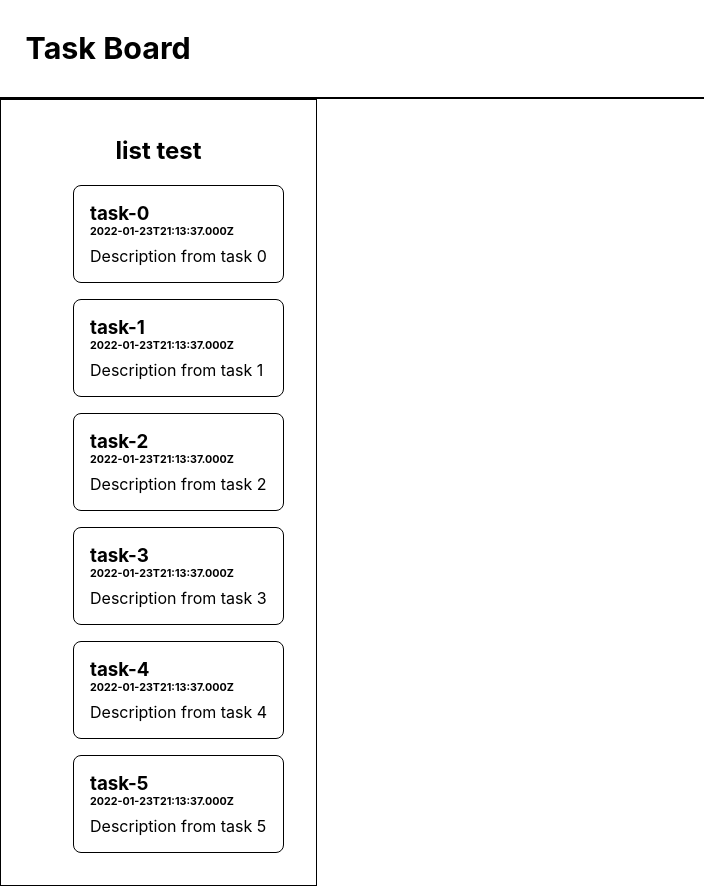
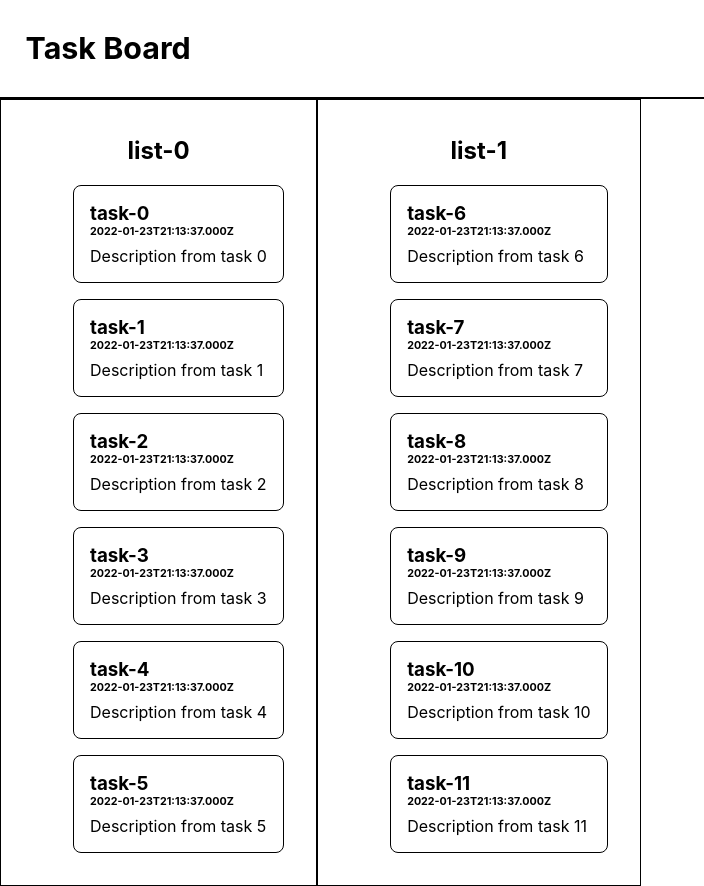
Before and after one commit to jp-1990/task-board, a React (Create React App) app: page / in a window 1280 px wide. Shown: the whole page, without its empty margins (0-704 px from the left). Built offline with nearby package versions, Linux system fonts and the light colour scheme.

Commit message:
[create/update] refactored task moving logic to use redux

```diff
--- a/src/App.tsx
+++ b/src/App.tsx
@@ -1,5 +1,9 @@
-import React, { useState } from "react";
+import React, { useEffect, useState } from "react";
 import { DragDropContext, DropResult } from "react-beautiful-dnd";
+
+import { useSelector, useDispatch } from "./app/hooks";
+import { addList, moveTasks, removeList } from "./components/list/listSlice";
+
 import { List, Task } from "./components";
 import { TaskType } from "./types";
 import "./App.css";
@@ -9,24 +13,28 @@ const tasks = Array.from(Array(6)).map((el, i) => {
     id: `${i}`,
     name: `task-${i}`,
     description: `Description from task ${i}`,
-    deadline: new Date(Date.now()),
+    deadline: new Date(Date.now()).toISOString(),
   };
 });
-// const tasks2 = Array.from(Array(6)).map((el, i) => {
-//   return {
-//     id: `${i + 6}`,
-//     name: `task-${i + 6}`,
-//     description: `Description from task ${i + 6}`,
-//     deadline: new Date(Date.now()),
-//   };
-// });
+const tasks2 = Array.from(Array(6)).map((el, i) => {
+  return {
+    id: `${i + 6}`,
+    name: `task-${i + 6}`,
+    description: `Description from task ${i + 6}`,
+    deadline: new Date(Date.now()).toISOString(),
+  };
+});
 
 function App() {
-  // const [list, setList] = useState<Record<string, TaskType[]>>({
-  //   list0: tasks,
-  //   list1: tasks2,
-  // });
-  const [list, setList] = useState<TaskType[]>(tasks);
+  const lists = useSelector((state) => state.lists.value);
+  const dispatch = useDispatch();
+
+  useEffect(() => {
+    if (!lists.length) {
+      dispatch(addList({ id: "0", name: "list-0", tasks }));
+      dispatch(addList({ id: "1", name: "list-1", tasks: tasks2 }));
+    }
+  });
 
   const [selectedTasks, setSelectedTasks] = useState<TaskType[]>([]);
   const [dragging, setDragging] = useState<boolean>(false);
@@ -36,21 +44,16 @@ function App() {
   const handleOnDragEnd = (result: DropResult) => {
     if (!result.destination) return;
 
-    const items = Array.from(list || []);
-    const reorderedItems: TaskType[] = [];
-    selectedTasks.forEach((task) => {
-      const targetIndex = items.findIndex(({ id }) => id === task.id);
-      const [reorderedItem] = items.splice(targetIndex, 1);
-      reorderedItems.push(reorderedItem);
-    });
-
-    let destinationIndex = result.destination.index;
-    if (result.destination.index > result.source.index)
-      destinationIndex = result.destination.index - (reorderedItems.length - 1);
-
-    items.splice(destinationIndex, 0, ...reorderedItems);
-
-    setList(items);
+    dispatch(
+      moveTasks({
+        source: { id: result.source.droppableId, index: result.source.index },
+        destination: {
+          id: result.destination.droppableId,
+          index: result.destination.index,
+        },
+        tasks: selectedTasks,
+      })
+    );
     setDragging(false);
   };
 
@@ -64,32 +67,21 @@ function App() {
         onDragStart={handleOnDragStart}
       >
         <div className="List-container">
-          <List name="list test">
-            {list?.map((task, index) => (
+          {lists.map((list) => (
+            <List key={list.id} name={list.name} id={list.id}>
+              {list.tasks?.map((task, index) => (
                 <Task
                   key={task.id}
                   index={index}
                   task={task}
-                tasks={list}
+                  tasks={list.tasks}
                   selected={selectedTasks}
                   setSelected={setSelectedTasks}
                   dragging={dragging}
                 />
               ))}
             </List>
-          {/* <List name="list test2">
-            {tasks2?.map((task, index) => (
-              <Task
-                key={task.id}
-                index={index}
-                task={task}
-                tasks={tasks}
-                selected={selectedTasks}
-                setSelected={setSelectedTasks}
-                dragging={dragging}
-              />
           ))}
-          </List> */}
         </div>
       </DragDropContext>
     </div>
--- a/src/app/store.ts
+++ b/src/app/store.ts
@@ -1,7 +1,10 @@
 import { configureStore, ThunkAction, Action } from "@reduxjs/toolkit";
+import listsReducer from "../components/list/listSlice";
 
 export const store = configureStore({
-  reducer: {},
+  reducer: {
+    lists: listsReducer,
+  },
 });
 
 export type AppDispatch = typeof store.dispatch;
--- a/src/components/list/List.tsx
+++ b/src/components/list/List.tsx
@@ -4,10 +4,11 @@ import styles from "./List.module.css";
 
 interface ListProps {
   name: string;
+  id: string;
 }
-const List: React.FC<ListProps> = ({ name, children }) => {
+const List: React.FC<ListProps> = ({ name, id, children }) => {
   return (
-    <Droppable droppableId={name}>
+    <Droppable droppableId={id}>
       {(provided) => (
         <section className={styles.list}>
           <h2>{name}</h2>
--- /dev/null
+++ b/src/components/list/listSlice.ts
@@ -0,0 +1,58 @@
+import { createSlice, PayloadAction } from "@reduxjs/toolkit";
+import { ListType, MoveTasksArgs, TaskType } from "../../types";
+
+interface ListsState {
+  value: ListType[];
+}
+
+const initialState: ListsState = {
+  value: [],
+};
+
+export const listsSlice = createSlice({
+  name: "lists",
+  initialState,
+  reducers: {
+    addList: (state, action: PayloadAction<ListType>) => {
+      if (!state.value.find(({ id }) => id === action.payload.id))
+        state.value = [...state.value, action.payload];
+    },
+    removeList: (state, action: PayloadAction<string>) => {
+      state.value.filter(({ id }) => id !== action.payload);
+    },
+    moveTasks: (state, action: PayloadAction<MoveTasksArgs>) => {
+      const { source, destination, tasks } = action.payload;
+
+      const reorderedItems: TaskType[] = [];
+      tasks.forEach((task) => {
+        const sourceListIndex = state.value.findIndex(
+          ({ id }) => id === source.id
+        );
+        const taskIndex = state.value[sourceListIndex].tasks.findIndex(
+          ({ id }) => id === task.id
+        );
+        const [reorderedItem] = state.value[sourceListIndex].tasks.splice(
+          taskIndex,
+          1
+        );
+        reorderedItems.push(reorderedItem);
+      });
+
+      let destinationIndex = destination.index;
+      if (destination.index > source.index && destination.id === source.id)
+        destinationIndex = destination.index - (reorderedItems.length - 1);
+
+      const destinationListIndex = state.value.findIndex(
+        ({ id }) => id === destination.id
+      );
+      state.value[destinationListIndex].tasks.splice(
+        destinationIndex,
+        0,
+        ...reorderedItems
+      );
+    },
+  },
+});
+
+export const { addList, moveTasks, removeList } = listsSlice.actions;
+export default listsSlice.reducer;
--- a/src/components/task/Task.tsx
+++ b/src/components/task/Task.tsx
@@ -57,7 +57,7 @@ const Task: React.FC<TaskProps> = ({
           {...provided.dragHandleProps}
         >
           <h3>{name}</h3>
-          <h6>{deadline.toISOString()}</h6>
+          <h6>{deadline}</h6>
           <span>{description}</span>
         </li>
       )}
--- a/src/types/index.ts
+++ b/src/types/index.ts
@@ -1 +1,2 @@
+export type { ListType, MoveTasksArgs } from "./list-types";
 export type { default as TaskType } from "./task-types";
--- a/src/types/task-types.ts
+++ b/src/types/task-types.ts
@@ -2,6 +2,6 @@ interface TaskType {
   id: string;
   name: string;
   description: string;
-  deadline: Date;
+  deadline: string;
 }
 export default TaskType;
```
Also changed, not shown: src/types/list-types.ts (added, +13 -0 lines). Lines whose indentation alone changed are shown as unchanged.
